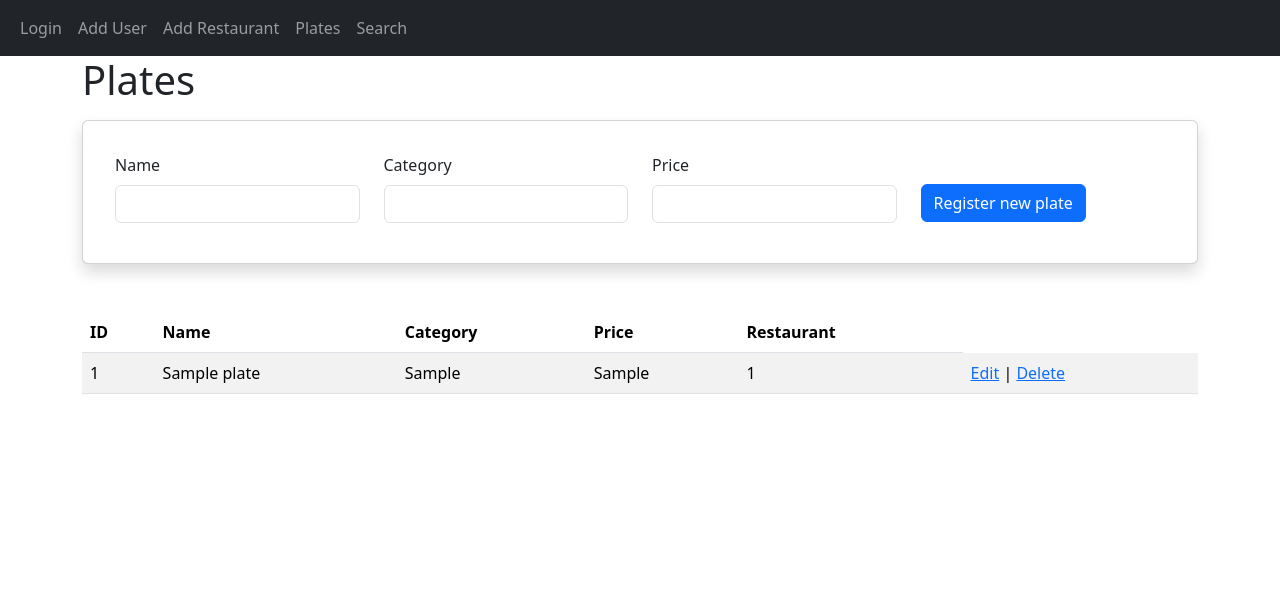
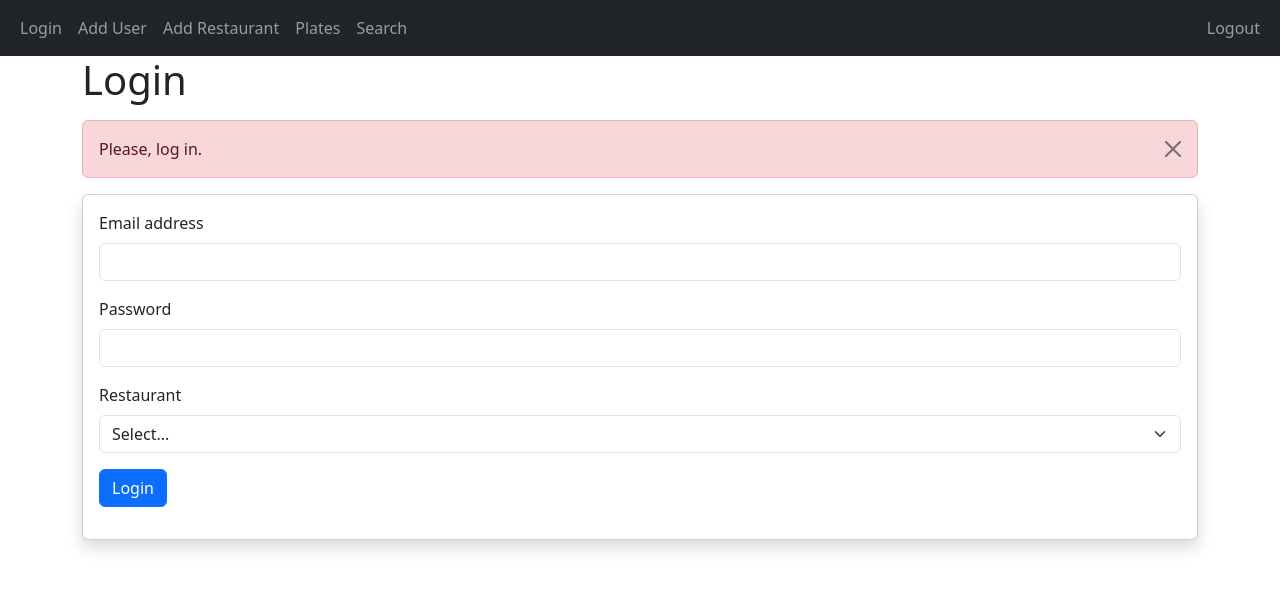
Before and after one commit to oluizeduardo/puc-menu-hub, a Flask app: page /plates in a window 1280 px wide. Shown: the top 590 px of the page. Run offline with Flask 2, Linux system fonts and the light colour scheme; tables that the repository leaves empty hold one stand-in row (values such as "Sample post"); some libraries are stand-ins or nearby versions.

Commit message:
Adicionado recurso de session e opção de logout.

```diff
--- a/app.py
+++ b/app.py
@@ -1,8 +1,9 @@
 import os
 import constants
 
+from flask_session import Session
 from flask_bootstrap import Bootstrap5
-from flask import Flask, render_template, request, redirect
+from flask import Flask, session
 from flask_sqlalchemy import SQLAlchemy
 from flask_migrate import Migrate
 
@@ -12,6 +13,10 @@ app = Flask(__name__)
 app.config["SQLALCHEMY_DATABASE_URI"] = f"sqlite:///{os.path.join(basedir, constants.DATABASE_NAME)}"
 app.config["SQLALCHEMY_TRACK_MODIFICATION"] = False
 
+app.config["SESSION_PERMANENT"] = False
+app.config["SESSION_TYPE"] = "filesystem"
+Session(app)
+
 bootstrap = Bootstrap5(app)
 db = SQLAlchemy(app)
 migrate = Migrate(app, db)
--- a/constants.py
+++ b/constants.py
@@ -14,3 +14,6 @@ MESSAGE_ERROR_SAVING_USER = 'There was an error trying to save a new user.'
 MESSAGE_ERROR_SAVING_PLATE = 'There was an error trying to save the plate.'
 MESSAGE_ERROR_SAVING_RESTAURANT = 'There was an error trying to save a new restaurant.'
 MESSAGE_ERROR_INVALID_CREDENTIALS = 'Invalid credentials.'
+
+MESSAGE_LOG_OUT = 'You\'ve been logged out.'
+MESSAGE_PLEASE_LOG_IN = 'Please, log in.'
--- a/templates/application.html
+++ b/templates/application.html
@@ -37,9 +37,7 @@
                 <div>
                     <ul class="navbar-nav navbar-expand-lg mr-3">
                         <li class="nav-item">
-                            <strong>
-                                <a class="nav-link">{% block user_name %}{% endblock %}</a>
-                            </strong>
+                            <a class="nav-link" href="/logout">Logout</a>
                         </li>
                     </ul>
                 </div>
--- a/templates/login.html
+++ b/templates/login.html
@@ -7,9 +7,9 @@
 {% block content %}
 <div class="container">
     <h1 class="mb-3">Login</h1>
-    {% if error %}
+    {% if message %}
         <div class="alert alert-danger alert-dismissible fade show" role="alert">
-            {{ error }}
+            {{ message }}
             <button type="button" class="btn-close" data-bs-dismiss="alert" aria-label="Close"></button>
         </div>
     {% endif %}
--- a/views.py
+++ b/views.py
@@ -1,7 +1,7 @@
 import constants
 from flask import render_template, request, redirect
 from models import User, Plate, Restaurant
-from app import app, db
+from app import app, db, session
 
 ###################
 # ROUTE LOGIN
@@ -26,14 +26,11 @@ def login():
         # Find user by email.
         user = User.query.filter_by(email=email).first()
 
-        if user == None:
-            error = constants.MESSAGE_ERROR_INVALID_CREDENTIALS
-            # Render the login page if any user was found.
-            return render_template(constants.ID_LOGIN_PAGE, list_of_restaurants=restaurants, error=error)
-
-        else:
+        if user:
             # Check the password and the restaurant associaded to this user.
             if user.check_password(password) and user.check_restaurant_id(restaurant_id):
+
+                session['logged_email'] = user.email
 
                 # List the plates registered in the database.
                 plates = Plate.query.order_by(Plate.name).all()
@@ -42,11 +39,22 @@ def login():
             else:
                 error = constants.MESSAGE_ERROR_INVALID_CREDENTIALS
                 # Render the login page if the password doesn't match.
-                return render_template(constants.ID_LOGIN_PAGE, list_of_restaurants=restaurants, error=error)
+                return render_template(constants.ID_LOGIN_PAGE, list_of_restaurants=restaurants, message=error)
+        else:
+            error = constants.MESSAGE_ERROR_INVALID_CREDENTIALS
+            # Render the login page if any user was found.
+            return render_template(constants.ID_LOGIN_PAGE, list_of_restaurants=restaurants, message=error)
 
     else:
         # Render the login page if the HTTP method is not POST.
-        return render_template(constants.ID_LOGIN_PAGE, list_of_restaurants=restaurants, error=error)
+        return render_template(constants.ID_LOGIN_PAGE, list_of_restaurants=restaurants, message=error)
+
+
+@app.route("/logout", methods=["POST", "GET"])
+def logout():
+    # Clean session.
+    session['logged_email'] = None
+    return redirect_to_login(constants.MESSAGE_LOG_OUT)
 
 
 ###################
@@ -54,6 +62,10 @@ def login():
 ###################
 @app.route("/plates", methods=["POST", "GET"])
 def home():
+
+    if is_empty_session():
+        return redirect_to_login(constants.MESSAGE_PLEASE_LOG_IN)
+
     if request.method == 'POST':
 
         plate = Plate(name=request.form['name'],
@@ -77,7 +89,10 @@ def home():
 ###################
 @app.route("/search", methods=["POST", "GET"])
 def search():
-    return render_template(constants.ID_SEARCH_PAGE)
+    if is_empty_session():
+        return redirect_to_login(constants.MESSAGE_PLEASE_LOG_IN)
+    else:
+        return render_template(constants.ID_SEARCH_PAGE)
 
 
 ###################
@@ -126,3 +141,11 @@ def add_restaurant():
         # List all the restaurants in the database.
         restaurants = Restaurant.query.order_by(Restaurant.id).all()
         return render_template(constants.ID_ADD_RESTAURANT_PAGE, restaurants=restaurants)
+
+def is_empty_session():
+    return not session.get('logged_email')
+
+def redirect_to_login(message):
+    # List of all restaurants.
+    restaurants = Restaurant.query.all()
+    return render_template(constants.ID_LOGIN_PAGE, list_of_restaurants=restaurants, message=message)
```
